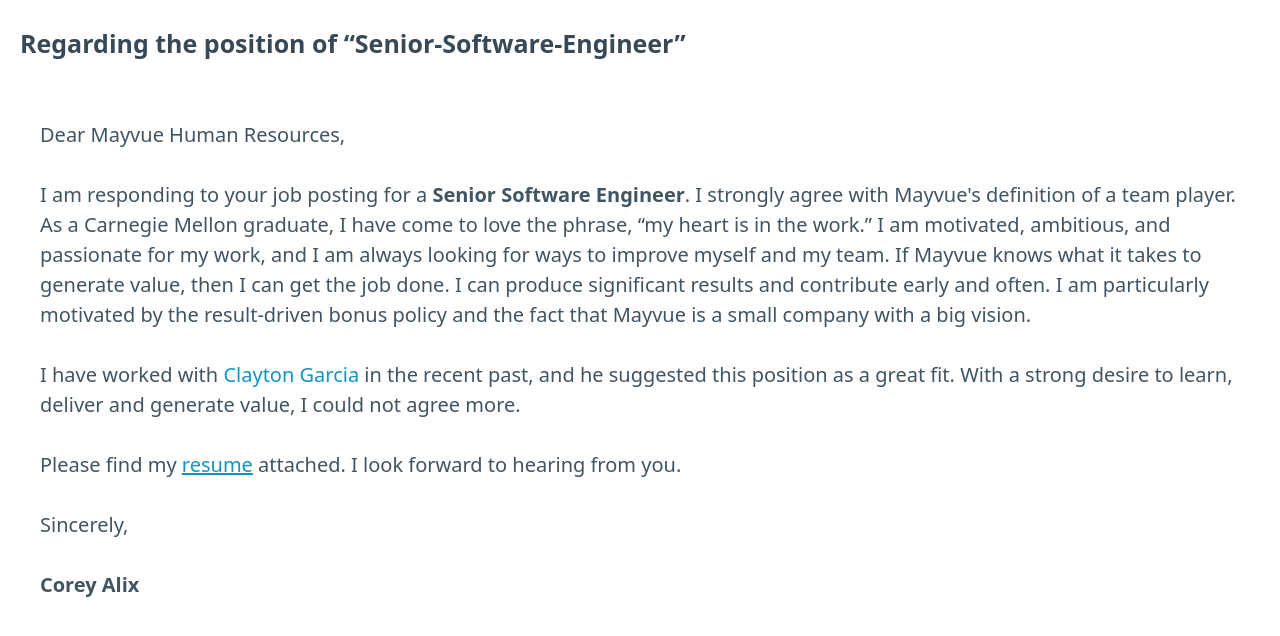
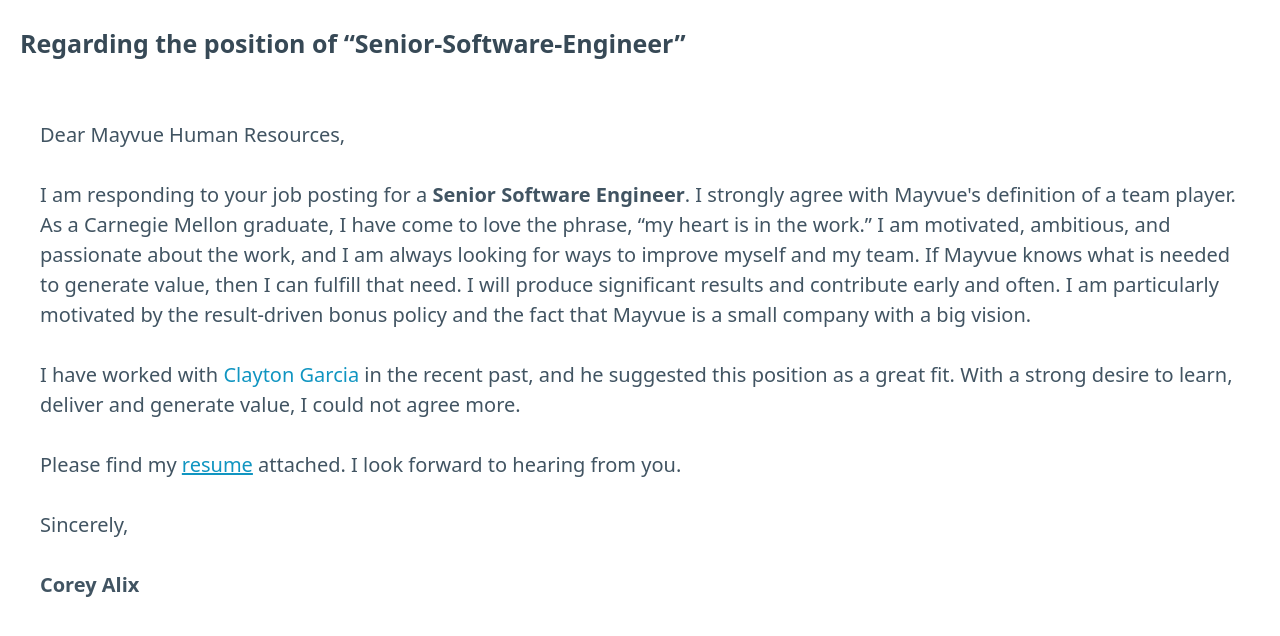
Before and after one commit to ca0v/ca0v, a plain HTML site: page resume/mayvue/cover.html in a window 1280 px wide. Shown: the part 310-946 px from the top of the page. Drawn offline with nearby package versions, Linux system fonts and the light colour scheme.

Commit message:
Adjust phrasing

```diff
--- a/resume/mayvue/cover.html
+++ b/resume/mayvue/cover.html
@@ -26,9 +26,9 @@
         <b>Senior Software Engineer</b>. I strongly agree with Mayvue's
         definition of a team player. As a Carnegie Mellon graduate, I have come
         to love the phrase, <q>my heart is in the work.</q> I am motivated,
-        ambitious, and passionate for my work, and I am always looking for ways
-        to improve myself and my team. If Mayvue knows what it takes to generate
-        value, then I can get the job done. I can produce significant results
+        ambitious, and passionate about the work, and I am always looking for ways
+        to improve myself and my team. If Mayvue knows what is needed to generate
+        value, then I can fulfill that need. I will produce significant results
         and contribute early and often. I am particularly motivated by the
         result-driven bonus policy and the fact that Mayvue is a small company
         with a big vision.
```
